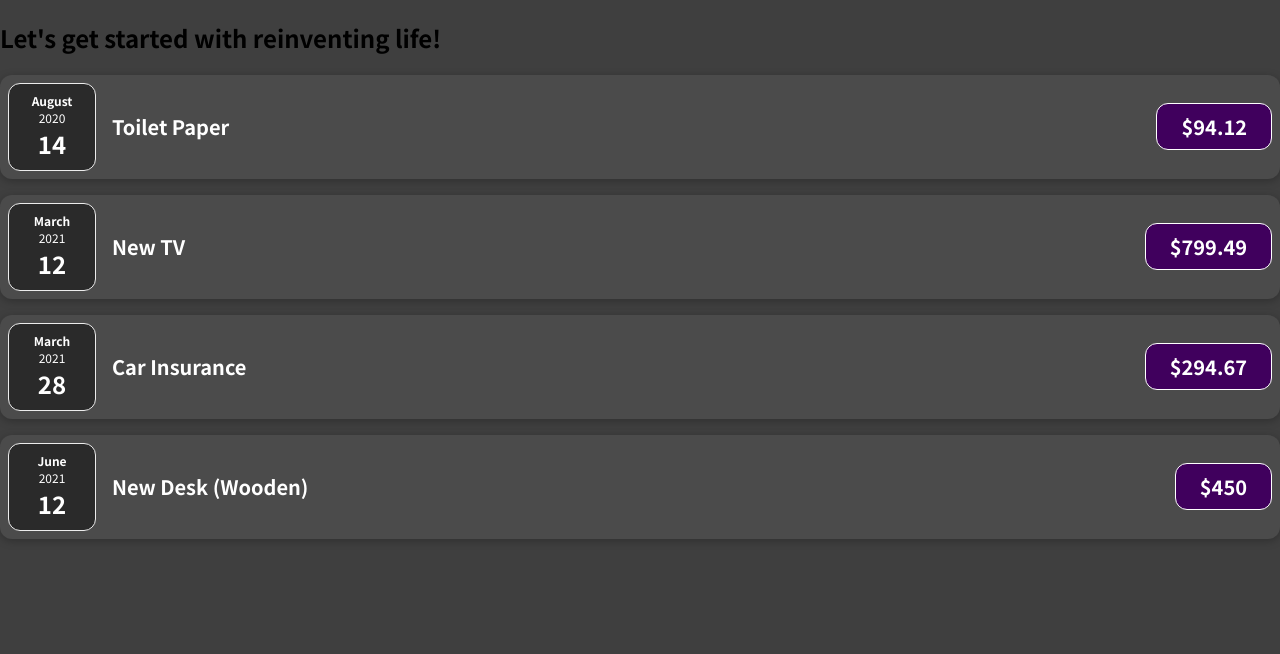
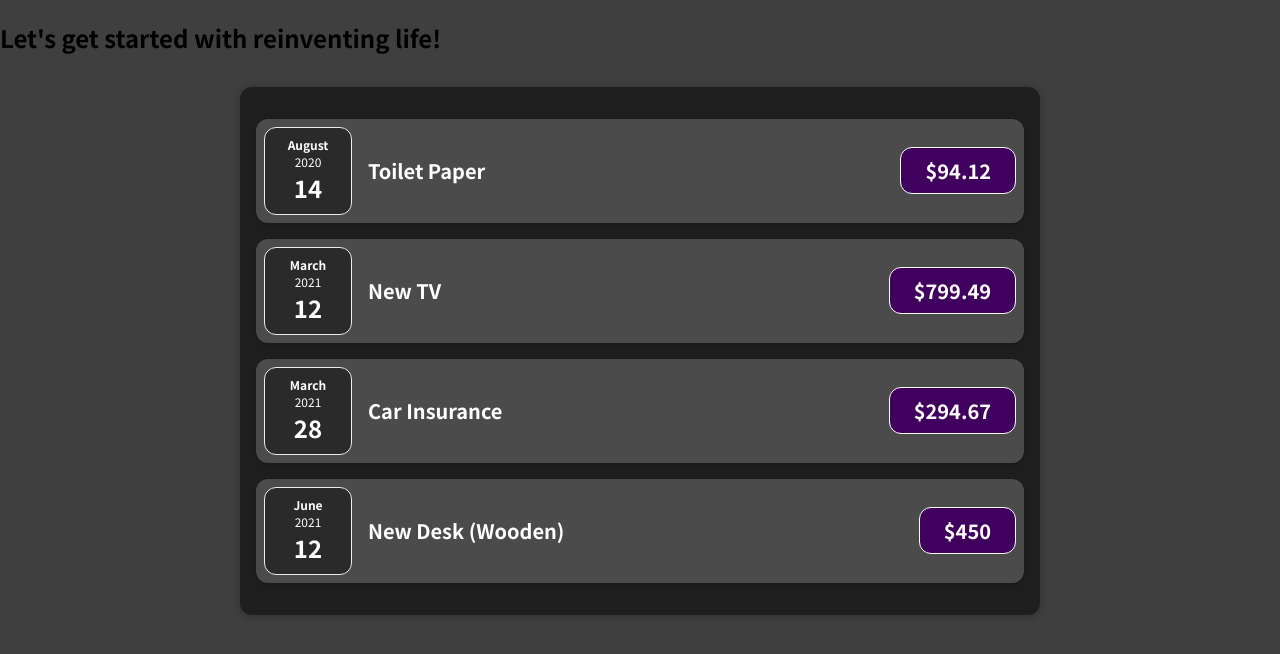
Before and after one commit to vishesh-baj/react-tuts, a React (Create React App) app in the folder react-complete-guide/: page / in a window 1280 px wide. Shown: the top 654 px of the page. Built offline with nearby package versions, Linux system fonts and the light colour scheme.

Commit message:
added changes

```diff
--- a/react-complete-guide/src/App.js
+++ b/react-complete-guide/src/App.js
@@ -1,4 +1,4 @@
-import ExpenseItem from "./components/ExpenseItem";
+import Expenses from "./components/Expenses";
 function App() {
   const expenses = [
     {
@@ -24,13 +24,7 @@
   return (
     <div>
       <h2>Let's get started with reinventing life!</h2>
-      {expenses.map((expense) => (
-        <ExpenseItem
-          title={expense.title}
-          amount={expense.amount}
-          date={expense.date}
-        />
-      ))}
+      <Expenses items={expenses} />
     </div>
   );
 }
--- /dev/null
+++ b/react-complete-guide/src/components/Expenses.css
@@ -0,0 +1,9 @@
+.expenses {
+  padding: 1rem;
+  background-color: rgb(31, 31, 31);
+  margin: 2rem auto;
+  width: 50rem;
+  max-width: 95%;
+  border-radius: 12px;
+  box-shadow: 0 1px 8px rgba(0, 0, 0, 0.25);
+}
--- /dev/null
+++ b/react-complete-guide/src/components/Expenses.jsx
@@ -0,0 +1,16 @@
+import "./Expenses.css";
+import ExpenseItem from "./ExpenseItem";
+const Expenses = (props) => {
+  return (
+    <div className="expenses">
+      {props.items.map((expense) => (
+        <ExpenseItem
+          title={expense.title}
+          amount={expense.amount}
+          date={expense.date}
+        />
+      ))}
+    </div>
+  );
+};
+export default Expenses;
```
